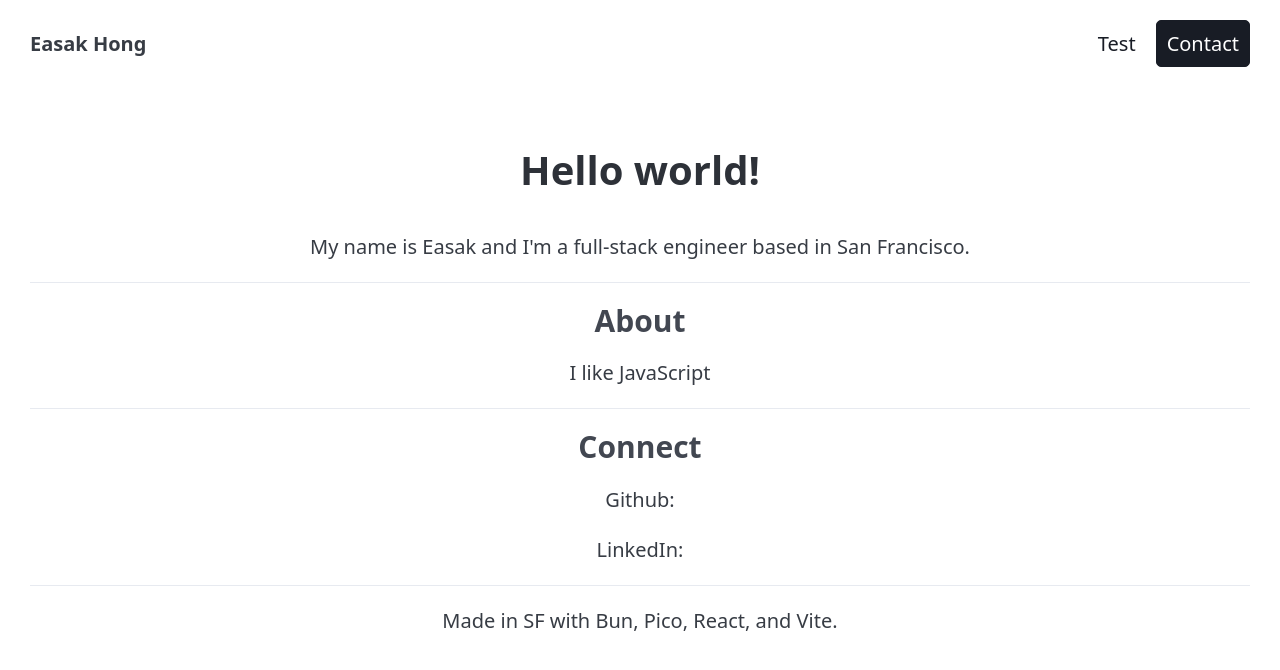
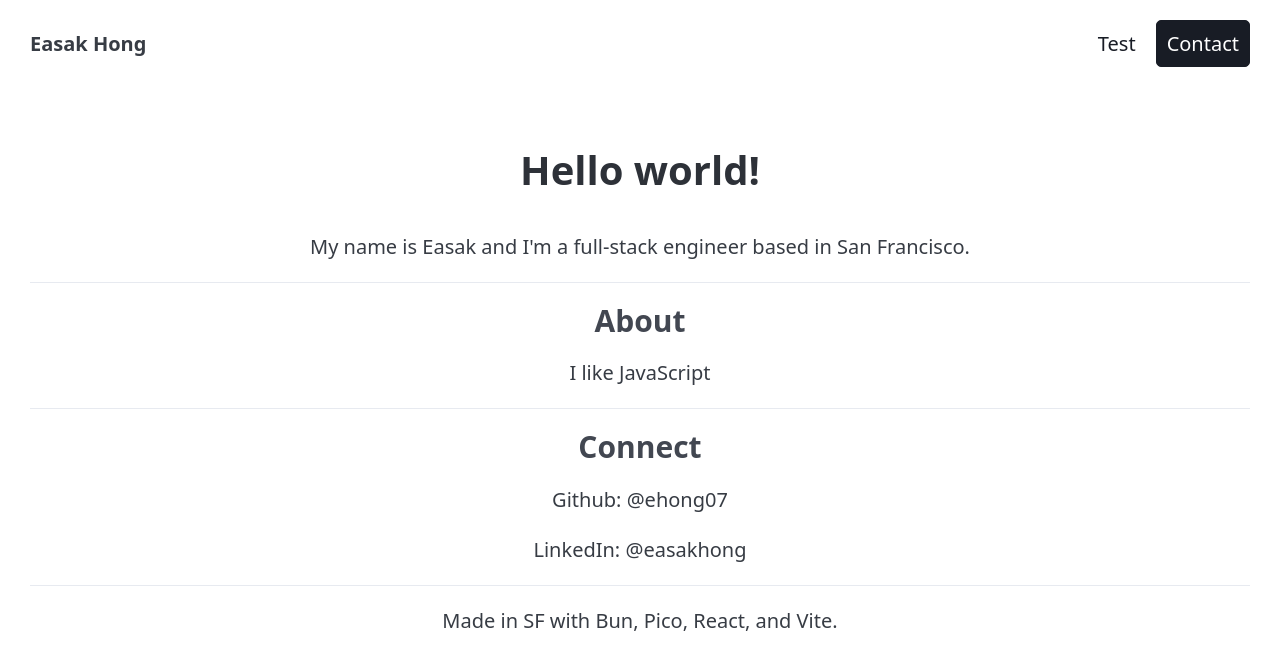
Before and after one commit to ehong07/page, a React (Vite) app in the folder app/: page / in a window 1280 px wide. Shown: the top 670 px of the page. Built offline with nearby package versions, Linux system fonts and the light colour scheme.

Commit message:
add text for social

```diff
--- a/app/src/App.jsx
+++ b/app/src/App.jsx
@@ -20,8 +20,8 @@ function App() {
       <section className="social">
         <div className="container">
           <h3>Connect</h3>
-          <p>Github:</p>
-          <p>LinkedIn:</p>
+          <p>Github: @ehong07</p>
+          <p>LinkedIn: @easakhong</p>
         </div>
       </section>
       <hr />
```
